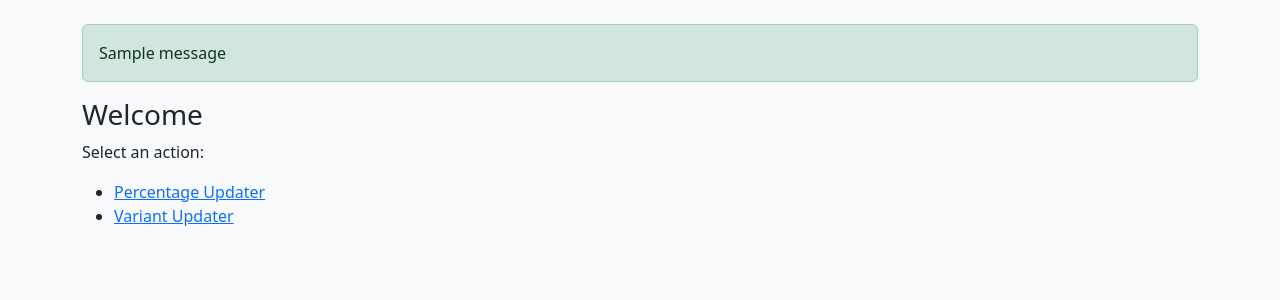
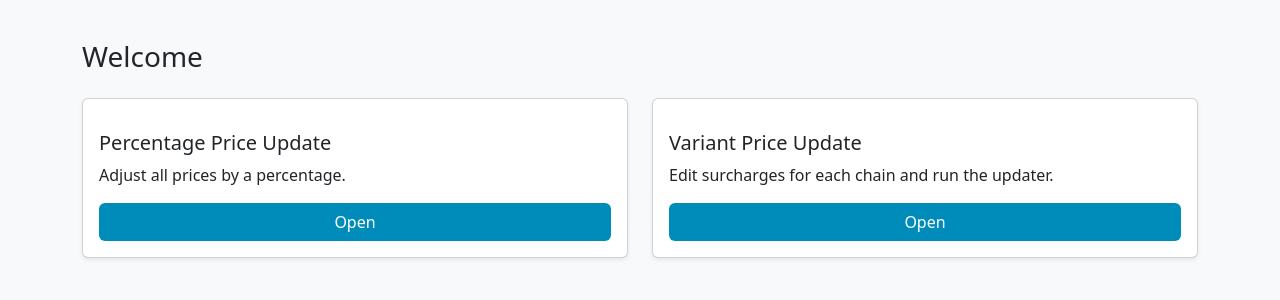
Before and after one commit to AGUENAOU-AYOUB/Azor-App, a Flask app: page / in a window 1280 px wide. Shown: the part 56-356 px from the top of the page. Run offline with Flask 3, Linux system fonts and the light colour scheme; the visitor is signed in with stand-in values (Sample User, id 1); one stand-in notice (Sample message) is shown.

Commit message:
Enhance UI with Bootstrap cards, toasts and confirmations

```diff
--- a/webapp/templates/base.html
+++ b/webapp/templates/base.html
@@ -40,16 +40,25 @@
   </div>
 </nav>
 <div class="container py-4">
-    {% with messages = get_flashed_messages(with_categories=True) %}
-      {% if messages %}
-        {% for category, msg in messages %}
-          <div class="alert alert-{{ 'danger' if category == 'error' else category }}">{{ msg }}</div>
-        {% endfor %}
-      {% endif %}
-    {% endwith %}
     {% block content %}{% endblock %}
 </div>
+
+<div class="toast-container position-fixed top-0 end-0 p-3">
+    {% with messages = get_flashed_messages(with_categories=True) %}
+      {% for category, msg in messages %}
+        <div class="toast align-items-center text-bg-{{ 'danger' if category == 'error' else category }} border-0 mb-2" role="alert" aria-live="assertive" aria-atomic="true">
+          <div class="d-flex">
+            <div class="toast-body">{{ msg }}</div>
+            <button type="button" class="btn-close btn-close-white me-2 m-auto" data-bs-dismiss="toast" aria-label="Close"></button>
+          </div>
+        </div>
+      {% endfor %}
+    {% endwith %}
+</div>
 <script src="https://cdn.jsdelivr.net/npm/bootstrap@5.3.0/dist/js/bootstrap.bundle.min.js"></script>
+<script>
+  document.querySelectorAll('.toast').forEach(t => new bootstrap.Toast(t).show());
+</script>
 {% block scripts %}{% endblock %}
 </body>
 </html>
--- a/webapp/templates/home.html
+++ b/webapp/templates/home.html
@@ -1,9 +1,24 @@
 {% extends 'base.html' %}
 {% block content %}
-<h3>Welcome</h3>
-<p>Select an action:</p>
-<ul>
-  <li><a href="{{ url_for('main.percentage_updater') }}">Percentage Updater</a></li>
-  <li><a href="{{ url_for('main.variant_updater') }}">Variant Updater</a></li>
-</ul>
+<h3 class="mb-4">Welcome</h3>
+<div class="row g-4">
+  <div class="col-md-6">
+    <div class="card shadow-sm h-100">
+      <div class="card-body d-flex flex-column">
+        <h5 class="card-title">Percentage Price Update</h5>
+        <p class="card-text flex-grow-1">Adjust all prices by a percentage.</p>
+        <a class="btn btn-brand mt-auto" href="{{ url_for('main.percentage_updater') }}">Open</a>
+      </div>
+    </div>
+  </div>
+  <div class="col-md-6">
+    <div class="card shadow-sm h-100">
+      <div class="card-body d-flex flex-column">
+        <h5 class="card-title">Variant Price Update</h5>
+        <p class="card-text flex-grow-1">Edit surcharges for each chain and run the updater.</p>
+        <a class="btn btn-brand mt-auto" href="{{ url_for('main.variant_updater') }}">Open</a>
+      </div>
+    </div>
+  </div>
+</div>
 {% endblock %}
```
Also changed, not shown: webapp/templates/percentage.html (+10 -0 lines), webapp/templates/variant.html (+22 -10 lines).
